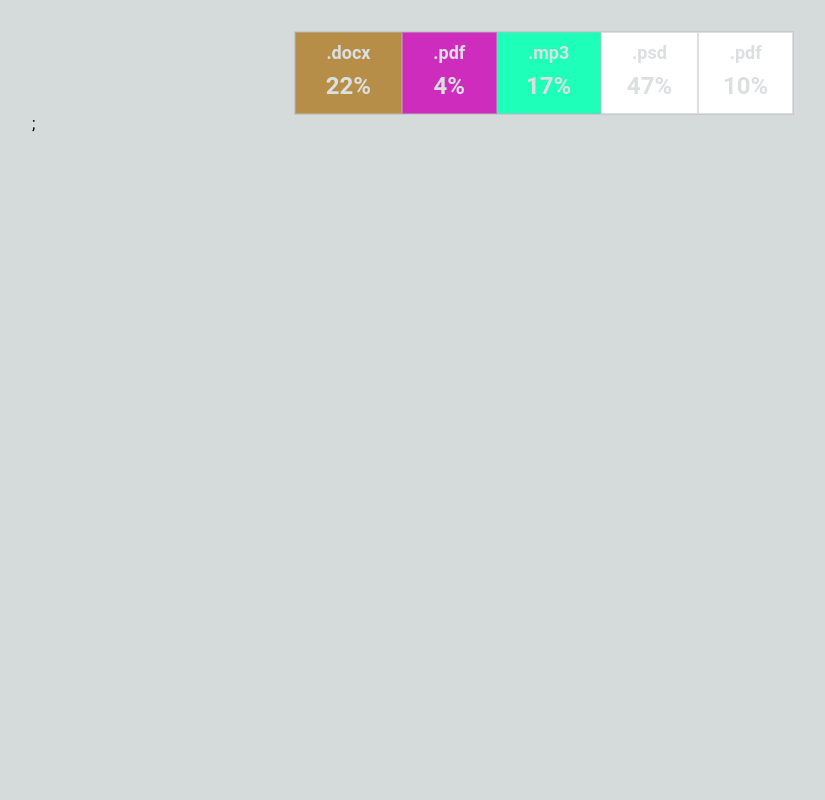
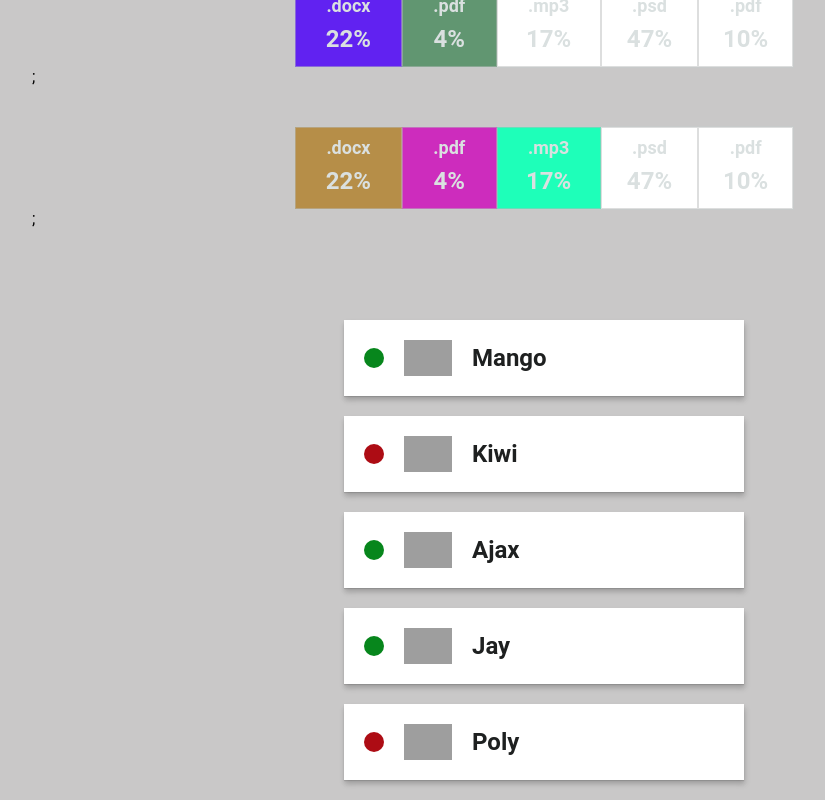
Before and after one commit to an-shem/goit-react-hw-01-components-group-27, a React (Create React App) app: page / in a window 1280 px wide. Shown: the part 760-1560 px from the top of the page, without its empty margins (96-921 px from the left). Before the commit the page ends 893 px from the top, so only its background shows below. Built offline with nearby package versions, Linux system fonts and the light colour scheme; grey boxes are pictures that could not be loaded; the HTML template or start-up script is replaced by a standard one.

Commit message:
Сделал 3-е задание

```diff
--- a/src/App.js
+++ b/src/App.js
@@ -1,8 +1,11 @@
 import user from './data/user.json';
+import friends from './data/friends.json';
+import statisticalData from './data/statistical-data.json';
+
 import Profile from './сomponents/task-1/Profile/Profile.jsx';
-import statisticalData from './data/statistical-data.json';
 import Statistics from './сomponents/task-2/Statistics/Statistics.jsx';
 import Container from './сomponents/Container/Container';
+import FriendList from './сomponents/task-3/FriendList/FriendList';
 
 function App() {
   return (
@@ -15,8 +18,18 @@ function App() {
           avatar={user.avatar}
           stats={user.stats}
         />
+        <br />
+        <br />
+        <br />
         <Statistics title="Upload stats" stats={statisticalData} />;
         <Statistics stats={statisticalData} />;
+        <br />
+        <br />
+        <br />
+        <br />
+        <br />
+        <br />
+        <FriendList friends={friends} />
       </Container>
     </div>
   );
--- /dev/null
+++ b/src/data/friends.json
@@ -0,0 +1,32 @@
+[
+  {
+    "avatar": "https://www.flaticon.com/svg/static/icons/svg/763/763704.svg",
+    "name": "Mango",
+    "isOnline": true,
+    "id": 1812
+  },
+  {
+    "avatar": "https://www.flaticon.com/svg/static/icons/svg/1998/1998671.svg",
+    "name": "Kiwi",
+    "isOnline": false,
+    "id": 1137
+  },
+  {
+    "avatar": "https://www.flaticon.com/svg/static/icons/svg/1623/1623681.svg",
+    "name": "Ajax",
+    "isOnline": true,
+    "id": 1213
+  },
+  {
+    "avatar": "https://www.flaticon.com/svg/static/icons/svg/2977/2977285.svg",
+    "name": "Jay",
+    "isOnline": true,
+    "id": 1714
+  },
+  {
+    "avatar": "https://www.flaticon.com/svg/static/icons/svg/1998/1998749.svg",
+    "name": "Poly",
+    "isOnline": false,
+    "id": 1284
+  }
+]
--- a/src/index.css
+++ b/src/index.css
@@ -9,7 +9,7 @@
 body {
   font-family: 'Roboto', sans-serif;
   font-style: normal;
-  background-color: rgb(213, 219, 219);
+  background-color: #c9c8c8;
 }
 
 li {
--- /dev/null
+++ b/src/сomponents/task-3/FriendList/FriendList.jsx
@@ -0,0 +1,20 @@
+import styles from './FriendList.module.css';
+
+import FriendListItem from '../FriendListItem/FriendListItem';
+
+const FriendList = ({ friends }) => {
+  return (
+    <ul className={styles.friendList}>
+      {friends.map(friend => (
+        <FriendListItem
+          key={friend.id}
+          avatar={friend.avatar}
+          name={friend.name}
+          isOnline={friend.isOnline}
+        />
+      ))}
+    </ul>
+  );
+};
+
+export default FriendList;
--- /dev/null
+++ b/src/сomponents/task-3/FriendList/FriendList.module.css
@@ -0,0 +1,6 @@
+.friendList {
+  display: flex;
+  margin: 0 auto;
+  width: 400px;
+  flex-direction: column;
+}
--- /dev/null
+++ b/src/сomponents/task-3/FriendListItem/FriendListItem.jsx
@@ -0,0 +1,13 @@
+import styles from './FriendListItem.module.css';
+
+const FriendListItem = ({ avatar, name, isOnline }) => {
+  return (
+    <li className={styles.item}>
+      <span className={isOnline ? styles.online : styles.offline}></span>
+      <img className={styles.avatar} src={avatar} alt={name} width="48" />
+      <p className={styles.name}>{name}</p>
+    </li>
+  );
+};
+
+export default FriendListItem;
--- /dev/null
+++ b/src/сomponents/task-3/FriendListItem/FriendListItem.module.css
@@ -0,0 +1,38 @@
+.item {
+  display: flex;
+  align-items: center;
+  margin-bottom: 20px;
+  padding: 20px;
+  background-color: #fff;
+  /* border: 1px solid rgb(135, 176, 192); */
+  box-shadow: 0px 1px 1px rgba(0, 0, 0, 0.12), 0px 4px 4px rgba(0, 0, 0, 0.06),
+    1px 4px 6px rgba(0, 0, 0, 0.16);
+}
+
+.status {
+  margin-right: 20px;
+  width: 20px;
+  height: 20px;
+  border-radius: 50%;
+}
+
+.online {
+  composes: status;
+  background-color: #07861c;
+}
+
+.offline {
+  composes: status;
+  background-color: #ad0c14;
+}
+
+.avatar {
+  margin-right: 20px;
+}
+
+.name {
+  font-weight: 700;
+  font-size: 24px;
+  line-height: 26px;
+  color: #1e2020;
+}
```
